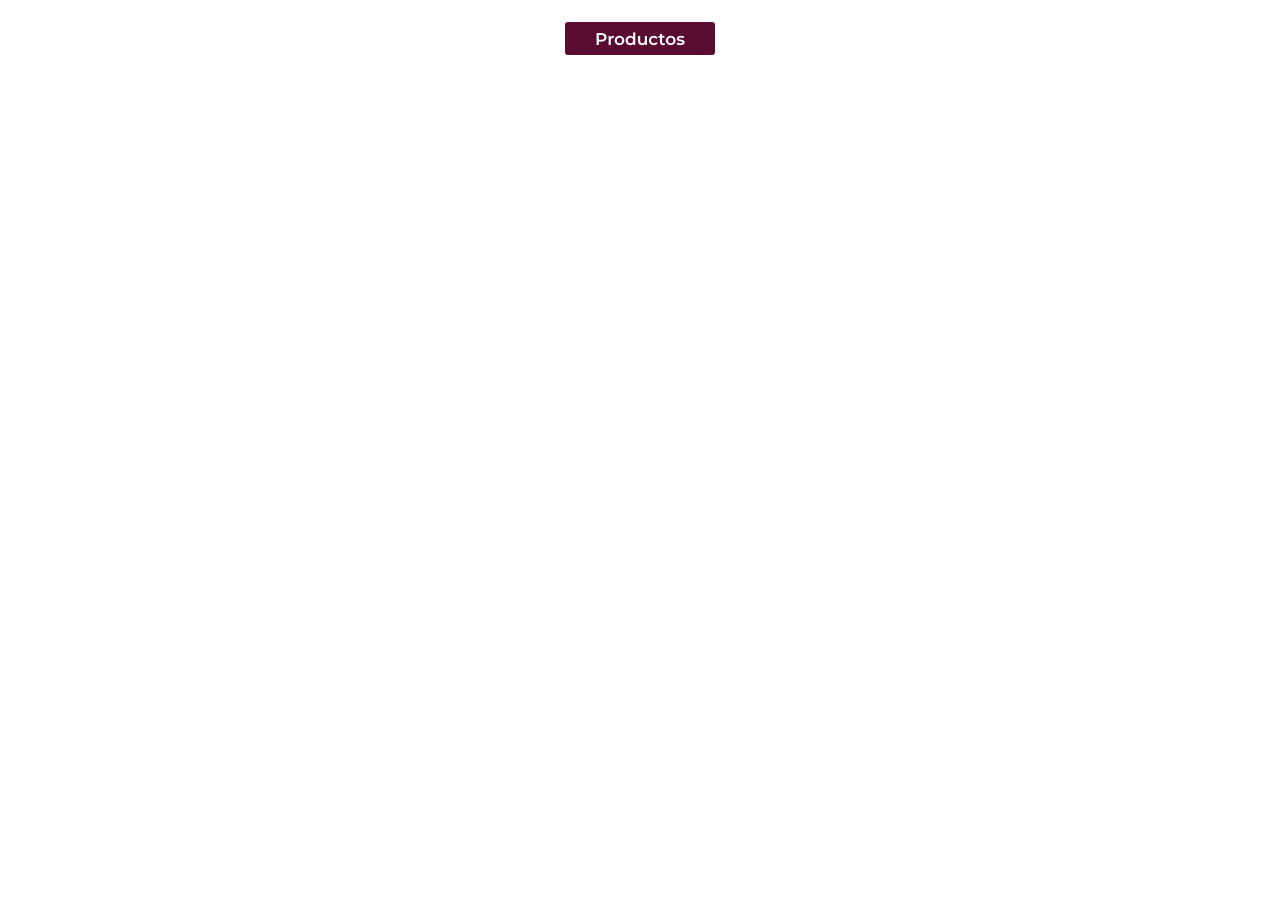
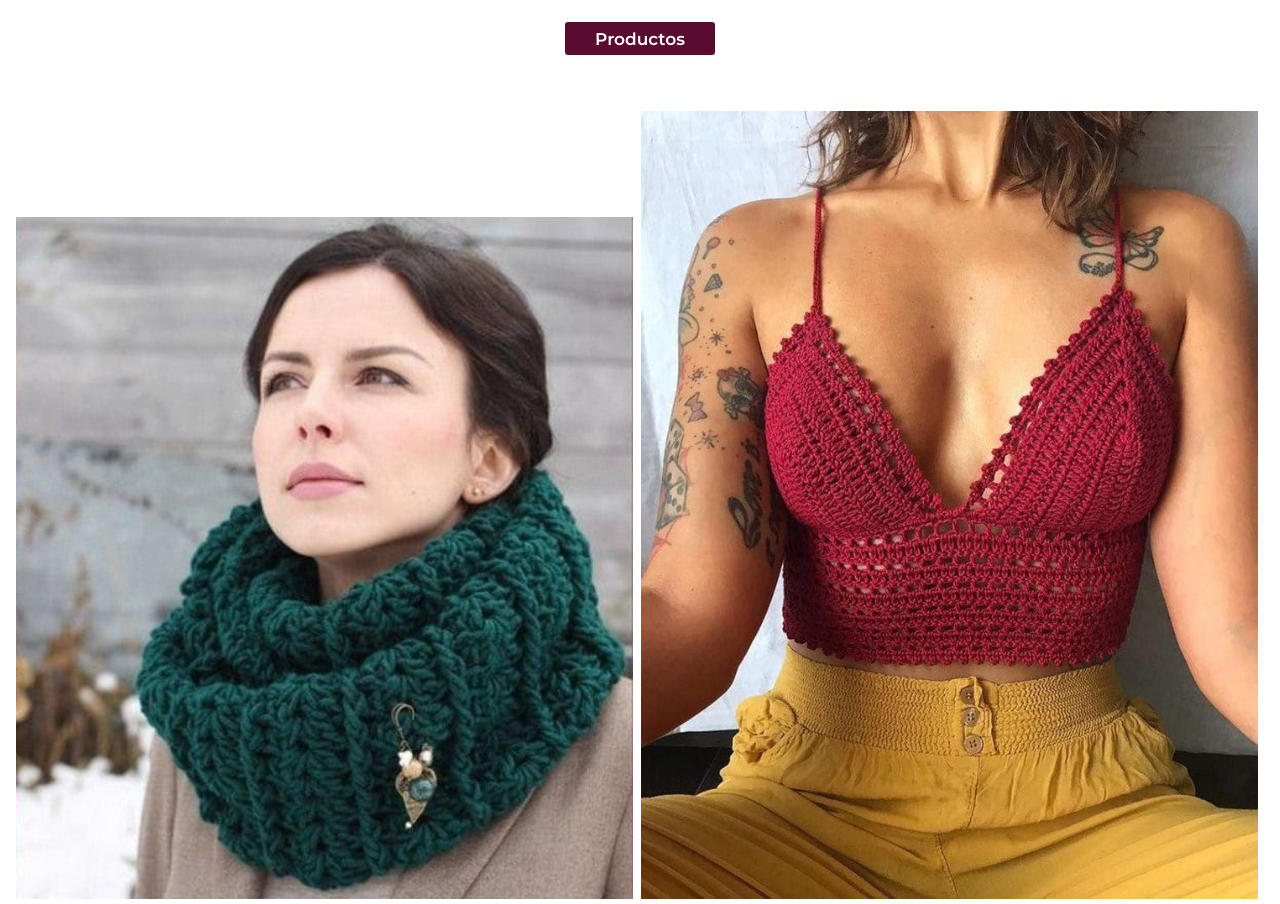
Before and after one commit to ourainbows/amaranta-store, a React (Create React App) app: page / in a window 1280 px wide. Shown: the part 967-1871 px from the top of the page. Before the commit the page ends 1022 px from the top, so only its background shows below. Built offline with nearby package versions, Linux system fonts and the light colour scheme; a web font is replaced by a local one.

Commit message:
Basic display of grid images

```diff
--- a/src/components/GridImages.jsx
+++ b/src/components/GridImages.jsx
@@ -1,17 +1,30 @@
 import styles from "../styles/gridImages.module.css"
-import {scarfImg} from "../assets/images/bufanda.jpg"
-import {bustierImg} from "../assets/images/bustier.jpg"
-import {infiniteScarfImg} from "../assets/images/bufandaInfinita.jpg"
-import {brassierImg} from "../assets/images/brassier.jpg"
+
+import scarfImg from "../assets/images/bufanda.jpg"
+import bustierImg from "../assets/images/bustier.jpg"
+import infiniteScarfImg from "../assets/images/bufandaInfinita.jpg"
+import brassierImg from "../assets/images/brassier.jpg"
 
 
 function GridImages() {
     return (
         <div className={styles.containerGrid}>
-            <img src={scarfImg} alt="Modelo con prenda hecha en croshet"/>
-            <img src={ bustierImg} alt="Modelo con prenda hecha en croshet"/>
-            <img src={infiniteScarfImg } alt="Modelo con prenda hecha en croshet"/>
-            <img src={brassierImg } alt="Modelo con prenda hecha en croshet"/>
+            <img
+                className={`${styles.gridImage1} ${styles.gridImage}`}
+                src={scarfImg}
+                alt="Modelo con prenda hecha en croshet" />
+            <img
+                className={`${styles.gridImage2} ${styles.gridImage}`}
+                src={bustierImg}
+                alt="Modelo con prenda hecha en croshet" />
+            <img
+                className={`${styles.gridImage3} ${styles.gridImage}`}
+                src={infiniteScarfImg}
+                alt="Modelo con prenda hecha en croshet" />
+            <img
+                className={`${styles.gridImage4} ${styles.gridImage}`}
+                src={brassierImg}
+                alt="Modelo con prenda hecha en croshet" />
         </div>
     )
 }
--- a/src/pages/Home.jsx
+++ b/src/pages/Home.jsx
@@ -1,5 +1,6 @@
 import bgCoat from "../assets/images/bgCoat.jpg"
 import { ButtonProdcuts } from "../components/ButtonProducts"
+import { GridImages } from "../components/GridImages"
 import styles from "../styles/home.module.css"
 
 function Home() {
@@ -15,7 +16,7 @@ function Home() {
             <p className={styles.aboutStore}>Lorem ipsum, dolor sit amet consectetur adipisicing elit. Suscipit exercitationem ipsum voluptatem est, aliquam totam modi non, error atque autem, dolor ut quaerat deleniti. Et harum illo ducimus porro iusto.
                 Quo eligendi fugit ut in neque provident libero quos, maiores fuga voluptate qui iste minima doloribus natus pariatur delectus sapiente aperiam. Quo hic magnam dolores, et nobis ratione quasi quidem?</p>
             <ButtonProdcuts/>
-
+            <GridImages/>
         </main>
     )
 }
--- a/src/styles/gridImages.module.css
+++ b/src/styles/gridImages.module.css
@@ -0,0 +1,21 @@
+.containerGrid{
+    height: 38.0rem;
+    margin: 5.2rem 1.2rem 4.4rem 1.2rem;
+}
+
+.gridImage{
+    margin: .4rem;
+    width: calc(50% - 1.1rem);
+}
+/* .gridImage1{
+    height: 40%;
+}
+.gridImage2{
+    height: 50%;
+}
+.gridImage3{
+    height: 50%;
+}
+.gridImage4{
+    height: 40%;
+} */
--- a/src/styles/home.module.css
+++ b/src/styles/home.module.css
@@ -33,7 +33,7 @@
   width: 100%;
 }
 .aboutStore {
-  padding: 0 24px;
+  padding: 0 2.4rem;
   text-align: justify;
   font-size: 1.6rem;
   margin-bottom: 2.4rem;
```
Also changed, not shown: src/assets/images/bufanda.jpg.
